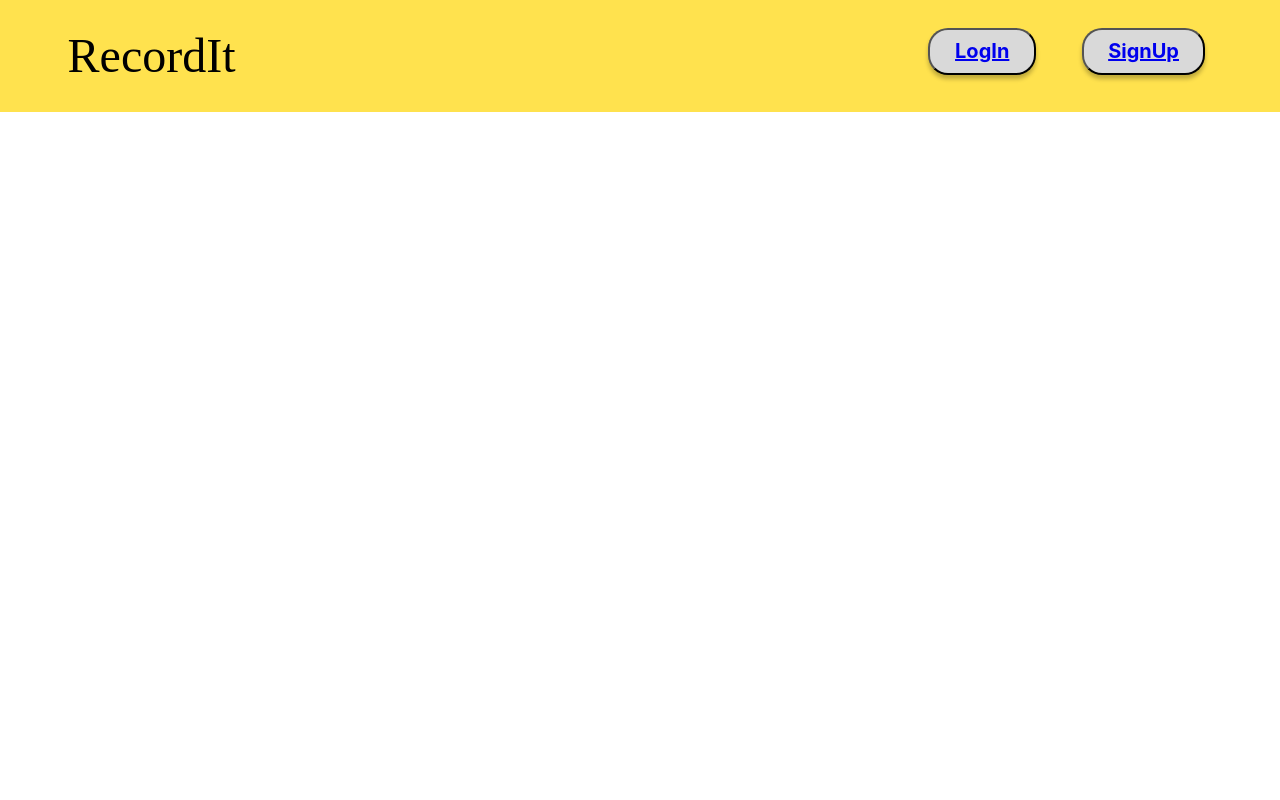
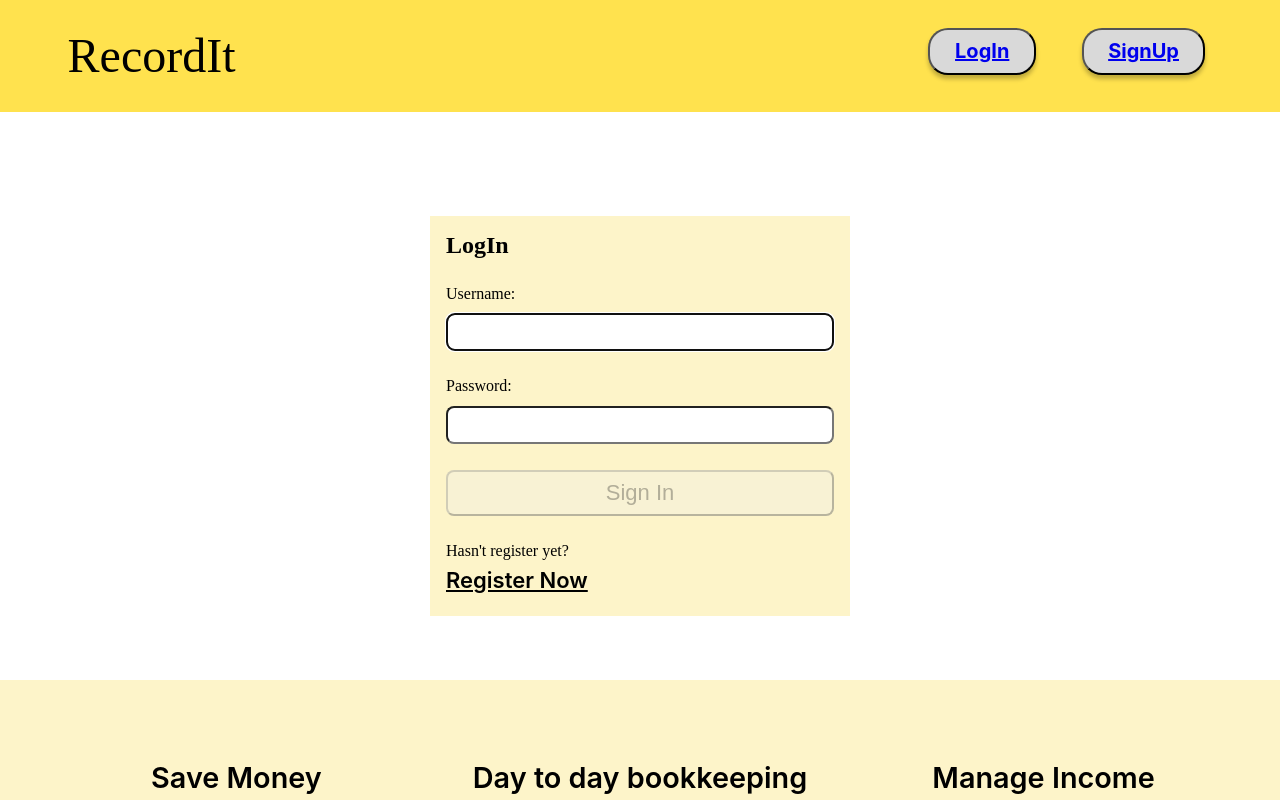
Before and after one commit to AugustRushG/IT_Project, a React (Create React App) app in the folder start_page/: page /LogIn in a window 1280 px wide. Shown: the top 800 px of the page. Built offline with nearby package versions, Linux system fonts and the light colour scheme.

Commit message:
login page added with no logic yet

```diff
--- /dev/null
+++ b/start_page/src/logIn/BottomSection.js
@@ -0,0 +1,28 @@
+import React from 'react'
+
+const BottomSection = () => {
+  return (
+    <main className='BottomSection'>
+        <span className='bottomh'>Save Money
+          <span id='small'>
+            Set up budget so you can
+            be prepared of financial emergenices
+            and unexpected expenses.
+          </span>
+        </span>
+        <span className='bottomh' id='middleOne'>Day to day bookkeeping
+          <span id='small'>
+            Tired of collecting receipts
+            to track all your expenses?
+            This is your solution
+          </span>
+        </span>
+        <span className='bottomh'>Manage Income
+          <span id='small'>Track all the income and
+            make smarter decisions to invest</span>
+        </span>
+    </main>
+  )
+}
+
+export default BottomSection
--- /dev/null
+++ b/start_page/src/logIn/LogIn.css
@@ -0,0 +1,101 @@
+section {
+    position: relative;
+    width: 100%;
+    top: 27vh;
+    margin: auto;
+    max-width: 420px;
+    min-height: 400px;
+    display: flex;
+    flex-direction: column;
+    justify-content: flex-start;
+    padding: 1rem;
+    background-color: #FDF4C9
+}
+
+form {
+    display: flex;
+    flex-direction: column;
+    justify-content: space-evenly;
+    flex-grow: 1;
+    padding-bottom: 1rem;
+}
+
+
+
+input[type="text"],
+input[type="password"],
+button,
+textarea {
+  font-family: 'Nunito', sans-serif;
+  font-size: 22px;
+  padding: 0.25rem;
+  border-radius: 0.5rem;
+}
+
+label,
+button {
+  margin-top: 1rem;
+}
+
+button {
+  padding: 0.5rem;
+}
+
+.instructions {
+    font-size: 0.75rem;
+    border-radius: 0.5rem;
+    background: black;
+    color: #fff;
+    padding: 0.25rem;
+    position: relative;
+    bottom: -10px;
+
+}
+
+
+
+.instructions > svg {
+    margin-right: 0.25rem;
+}
+
+
+.offscreen {
+    position: absolute;
+    left: -9999px;
+}
+
+.hide {
+    display: none;
+}
+
+.valid {
+    color: limegreen;
+    margin-left: 0.25rem;
+}
+
+.invalid {
+    color: red;
+
+    margin-left: 0.25rem;
+}
+
+.errmsg {
+    background-color: lightpink;
+    color: firebrick;
+    font-weight: bold;
+    padding: 0.5rem;
+    margin-bottom: 0.5rem;
+
+}
+
+.line {
+    position: relative;
+    top: 20%;
+    color: black;
+    display: inline-block;
+
+}
+
+.line > a{
+    color: black;
+}
--- a/start_page/src/logIn/LogIn.js
+++ b/start_page/src/logIn/LogIn.js
@@ -1,10 +1,122 @@
-import React from 'react'
+import { useRef, useState, useEffect } from 'react';
+import { faCheck, faTimes, faInfoCircle } from '@fortawesome/free-solid-svg-icons';
+import { FontAwesomeIcon } from '@fortawesome/react-fontawesome';
+import axios from '../api/axios';
+import BottomSection from '../start_page/BottomSection';
+const USER_REGEX = /^[A-z][A-z0-9-_]{3,23}$/;
+const PWD_REGEX = /^(?=.*[a-z])(?=.*[A-Z])(?=.*[0-9])(?=.*[!@#$%]).{8,24}$/;
 
 const LogIn = () => {
   console.log("log in page");
+  const userRef=useRef();
+  const errRef=useRef();
+
+  const [user, setUser] = useState('');
+  const [validName, setValidName] = useState(false);
+  const [userFocus, setUserFocus] = useState(false);
+
+  const [pwd, setPwd] = useState('');
+  const [validPwd, setValidPwd] = useState(false);
+  const [pwdFocus, setPwdFocus] = useState(false);
+
+  const [matchPwd, setMatchPwd] = useState('');
+  const [validMatch, setValidMatch] = useState(false);
+  const [matchFocus, setMatchFocus] = useState(false);
+
+  const [errMsg, setErrMsg] = useState('');
+  const [success, setSuccess] = useState(false);
+
+  useEffect(()=>{userRef.current.focus();},[])
+
+  //useEffect on username
+  useEffect(()=>{
+    const result = USER_REGEX.test(user);
+    console.log(result);
+    console.log(user);
+    setValidName(result);
+  },[user])
+
+  //useEffect on password
+  useEffect(()=>{
+    const result= PWD_REGEX.test(pwd);
+    console.log(result);
+    console.log(pwd);
+    setValidPwd(result);
+    const match = pwd === matchPwd;
+    setValidMatch(match);
+  },[pwd,matchPwd]);
+
+  //useEffect on error message
+  useEffect(()=>{setErrMsg('')},[user,pwd,matchPwd])
   return (
     <>
 
+      <section>
+        <p ref={errRef} className={errMsg? "errmsg":"offscreen"} aria-live="assertive">{errMsg}</p>
+        <h1>LogIn</h1>
+        <form>
+          <label htmlFor='username'>
+            Username:
+            <FontAwesomeIcon icon={faCheck} className={validName ? "valid" : "hide"} />
+            <FontAwesomeIcon icon={faTimes} className={validName || !user ? "hide" : "invalid"} />
+          </label>
+          <input
+            type='text'
+            id='username'
+            ref={userRef}
+            autoComplete='off'
+            onChange={(e)=>setUser(e.target.value)}
+            required
+            aria-invalid={validName? "false":"true"}
+            aria-describedby="uidnote"
+            onFocus={()=>setUserFocus(true)}
+            onBlur={()=>setUserFocus(false)}
+          ></input>
+          <p id='uidnote' className={userFocus && user && !validName? "instructions" : "offscreen"}>
+            <FontAwesomeIcon icon={faInfoCircle}/>
+            4 to 24 characters.<br/>
+            Must begin with a letter. <br/>
+            Letters, numbers, underscores, hyphens allowed.
+          </p>
+
+          <label htmlFor="password">
+            Password:
+            <FontAwesomeIcon icon={faCheck} className={validPwd ? "valid" : "hide"} />
+            <FontAwesomeIcon icon={faTimes} className={validPwd || !pwd ? "hide" : "invalid"} />
+          </label>
+          <input
+            type="password"
+            id="password"
+            onChange={(e) => setPwd(e.target.value)}
+            value={pwd}
+            required
+            aria-invalid={validPwd ? "false" : "true"}
+            aria-describedby="pwdnote"
+            onFocus={() => setPwdFocus(true)}
+            onBlur={() => setPwdFocus(false)}
+          />
+          <p id="pwdnote" className={pwdFocus && !validPwd ? "instructions" : "offscreen"}>
+            <FontAwesomeIcon icon={faInfoCircle} />
+            8 to 24 characters.<br />
+            Must include uppercase and lowercase letters, a number and a special character.<br />
+            Allowed special characters: ! @ # %
+          </p>
+
+
+
+        <button disabled={!validName || !validPwd || !validMatch ? true : false}>Sign In</button>
+
+
+        </form>
+
+        <p>
+          Hasn't register yet?<br />
+          <span className="line">
+            <a href="/Register">Register Now</a>
+          </span>
+        </p>
+      </section>
+    <BottomSection></BottomSection>
     </>
   )
 }
--- a/start_page/src/register/Register.css
+++ b/start_page/src/register/Register.css
@@ -97,5 +97,6 @@ button {
 }
 
 .line > a{
+    font-size: 22px;
     color: black;
 }
--- a/start_page/src/register/Register.js
+++ b/start_page/src/register/Register.js
@@ -149,7 +149,7 @@ const Register = () => {
         </form>
 
         <p>
-          Already registered?<br />
+          Already registered?&nbsp;&nbsp;&nbsp;
           <span className="line">
             <a href="/LogIn">Sign In</a>
           </span>
```
Also changed, not shown: package.json (added, +9 -0 lines), 1 other file (tests, documents, lock files or other folders).
